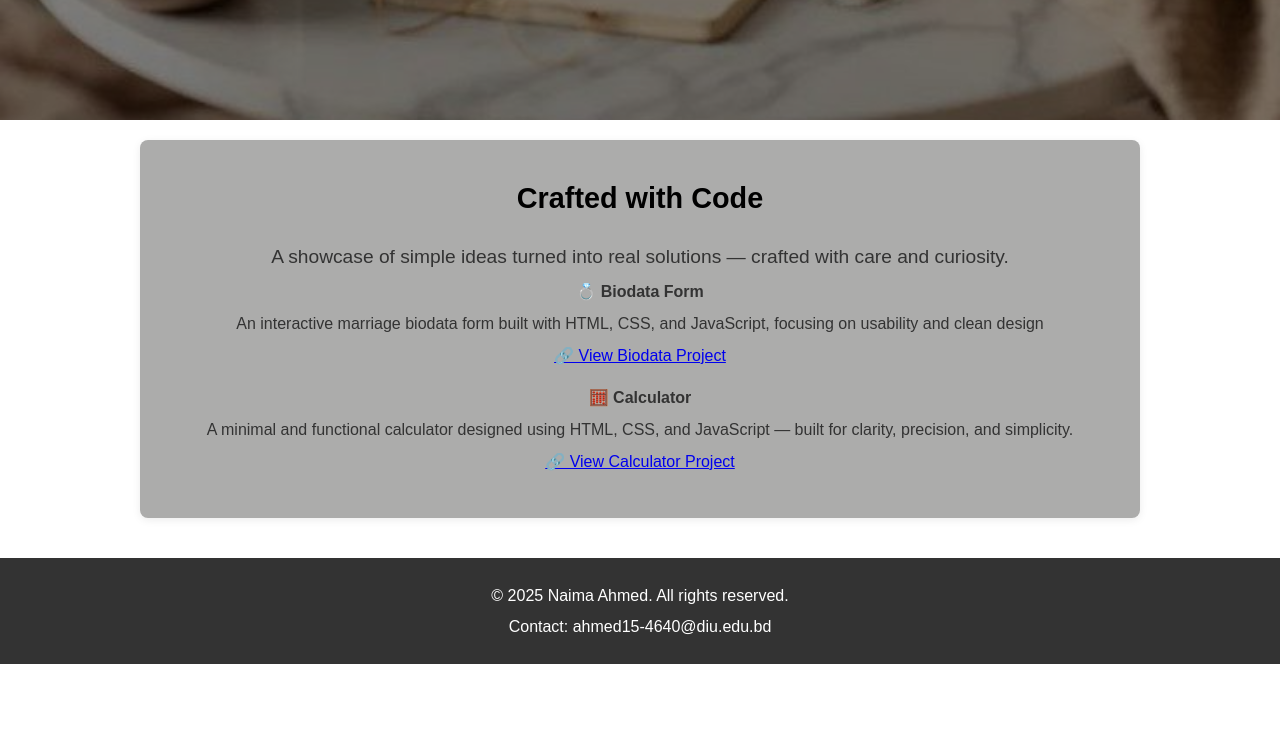
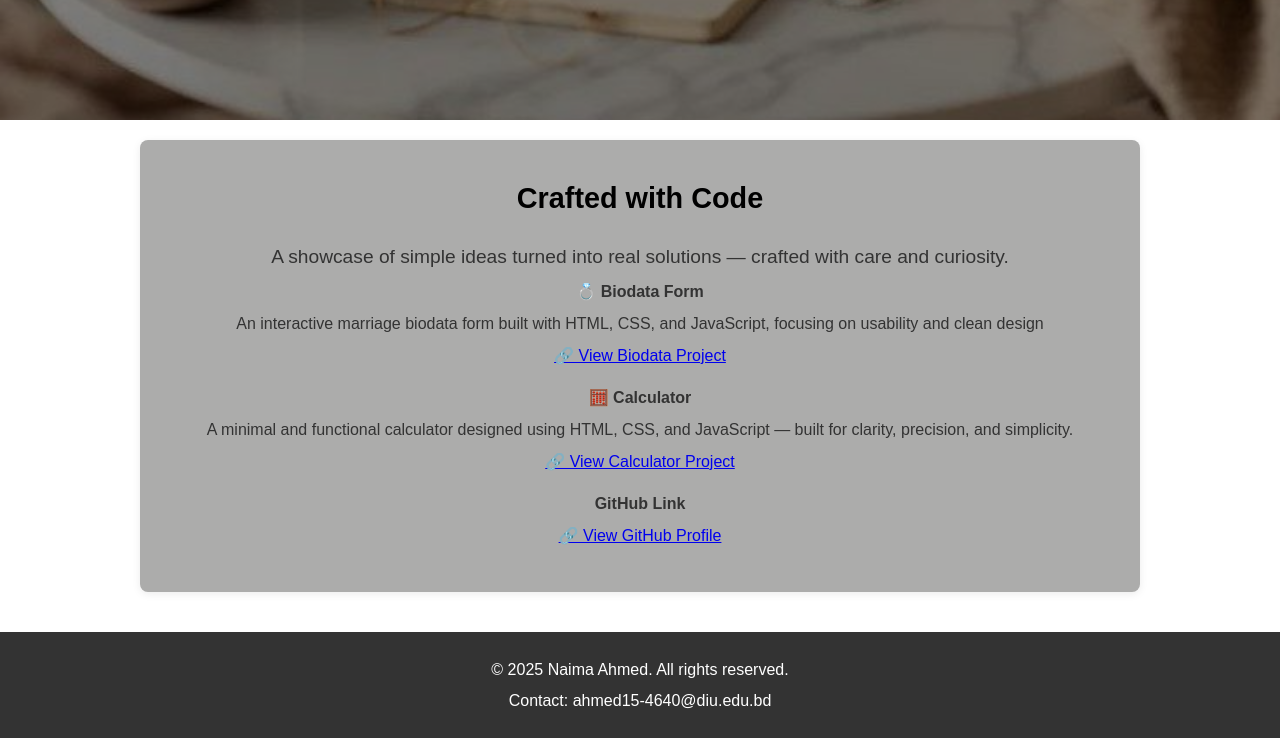
Before and after one commit to NaimaAntu/Protfolio, a plain HTML site: page portfolio.html in a window 1280 px wide. Shown: the part 440-1178 px from the top of the page. Before the commit the page ends 1104 px from the top, so only its background shows below. Drawn offline with Linux system fonts and the light colour scheme.

Commit message:
Update portfolio.html

```diff
--- a/portfolio.html
+++ b/portfolio.html
@@ -42,6 +42,14 @@
           A minimal and functional calculator designed using HTML, CSS, and JavaScript — built for clarity, precision, and simplicity.
           <br><a href="https://github.com/NaimaAntu/Simple-Calculator" target="_blank">🔗 View Calculator Project</a>
         </li>
+        <li>
+          <strong>GitHub Link</strong>
+          <br><a href="https://github.com/NaimaAntu" target="_blank">🔗 View GitHub Profile</a>
+
+        </li>
+
+
+
       </ul>
     </div>
   </section>
```
